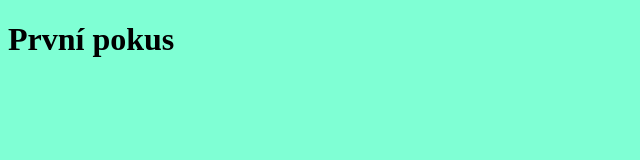
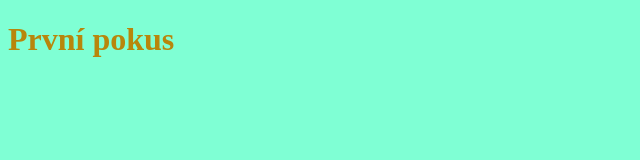
Before and after one commit to matyaskova/kvarta242, a plain HTML site: page index.html in a window 1280 px wide. Shown: the whole page, without its empty margins (0-640 px from the left). Drawn offline with Linux system fonts and the light colour scheme.

Commit message:
Add files via upload

```diff
--- a/styl.css
+++ b/styl.css
@@ -1 +1,2 @@
-body{background-color: aquamarine;}
+body{background-color: aquamarine;
+ color: darkgoldenrod;}
```
